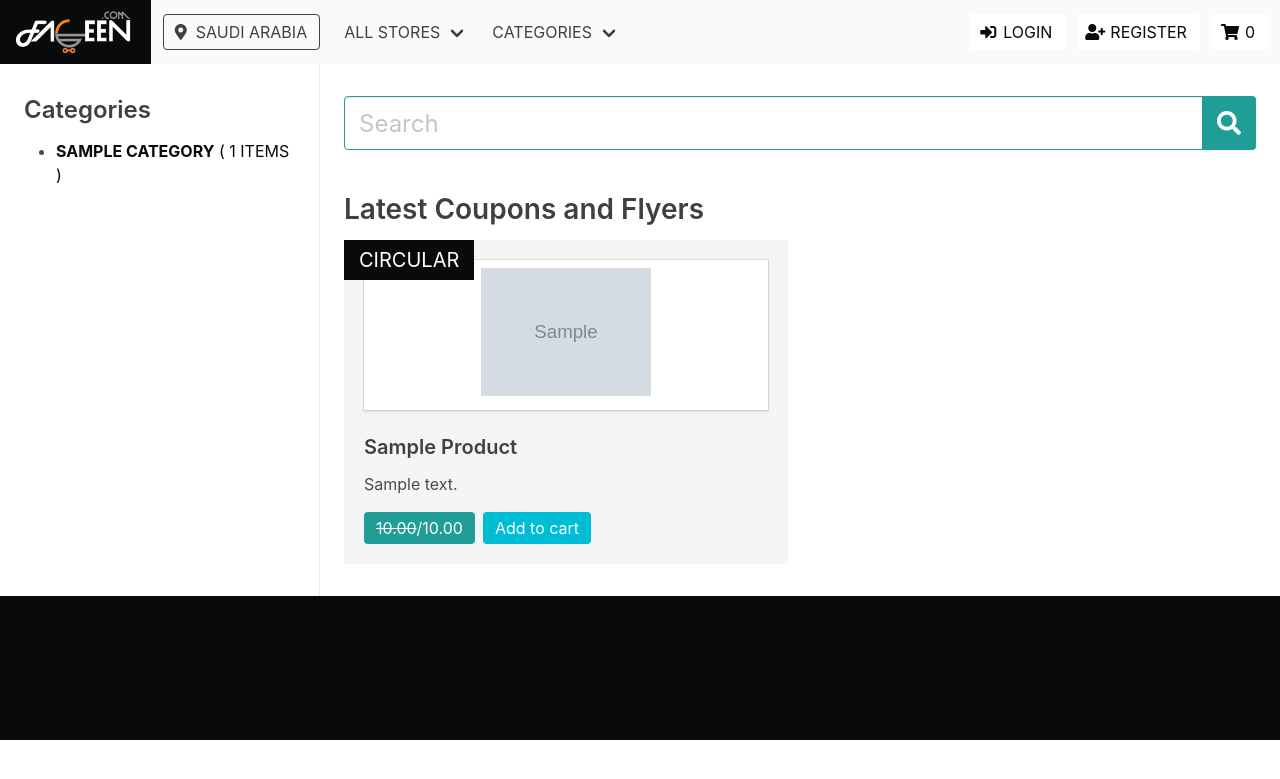
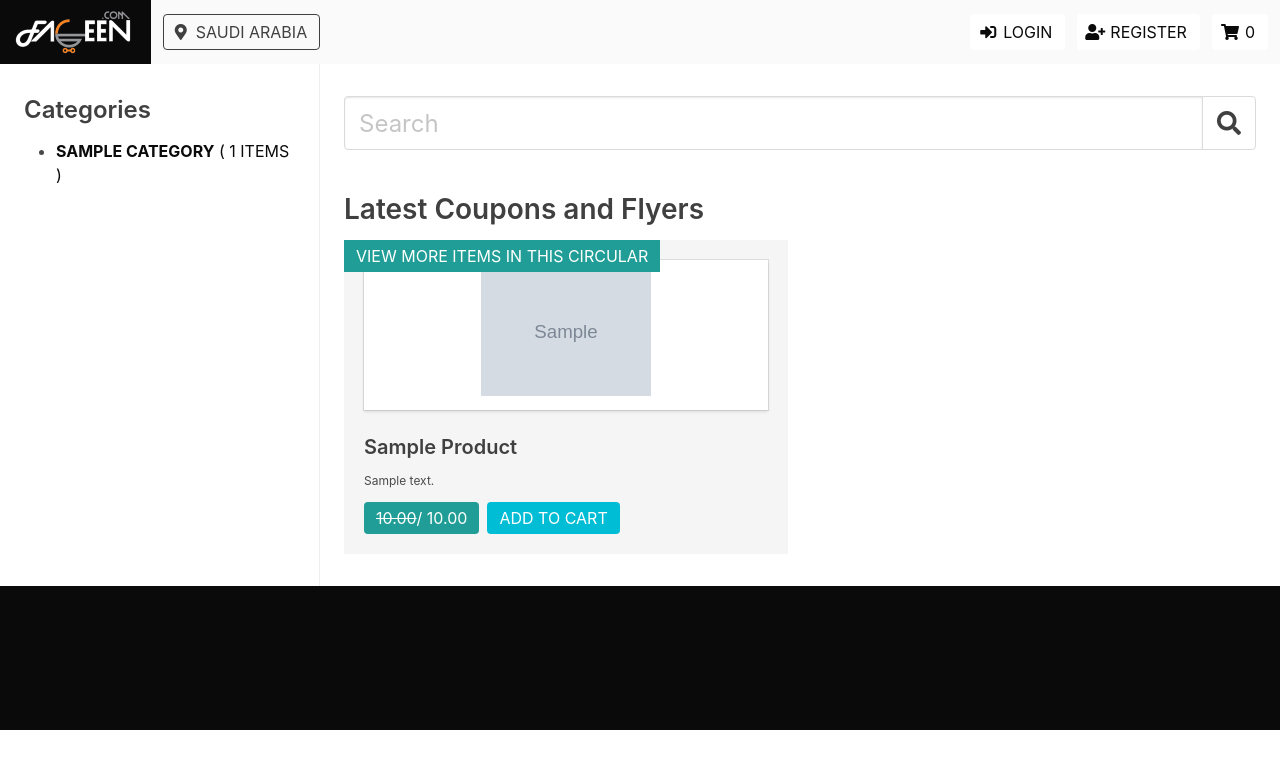
Before and after one commit to saqibrauf/faseen, a Django app: page / in a window 1280 px wide. Shown: the top 779 px of the page. Run offline with Django 3.2, Linux system fonts and the light colour scheme; tables that the repository leaves empty hold one stand-in row (values such as "Sample post"); grey boxes marked "Sample" are stand-in pictures; some libraries are stand-ins or nearby versions.

Commit message:
hgfhjgfjf

```diff
--- a/circulars/models.py
+++ b/circulars/models.py
@@ -103,11 +103,11 @@ class Coupon(models.Model):
 		ordering = ['date_created']
 
 	def __str__(self):
-		return self.product.name.title()
+		return self.products.name.title()
 
 class Product(models.Model):
 	flyer = models.ForeignKey(Flyer, on_delete=models.CASCADE, blank=True, null=True, related_name='products')
-	coupon = models.OneToOneField(Coupon, on_delete=models.CASCADE, blank=True, null=True, related_name='product')
+	coupon = models.OneToOneField(Coupon, on_delete=models.CASCADE, blank=True, null=True, related_name='products')
 	name = models.CharField(max_length=255)
 	slug = models.SlugField(max_length=255, blank=True, editable=False)
 	r_price = models.DecimalField(default=0, decimal_places=2, max_digits=8, verbose_name='Regular Price')
--- a/templates/circulars/index.html
+++ b/templates/circulars/index.html
@@ -11,16 +11,16 @@
 				<div class="column is-6-desktop">
 					<div class="notification is-radiusless" style="min-height: 100%; position: relative;">
 						{% if p.flyer %}
-							<p class="tag is-black is-large is-radiusless" style="position: absolute; top: 0; left: 0;">CIRCULAR</p>
-						{% else %}
-							<p class="tag is-black is-large is-radiusless" style="position: absolute; top: 0; left: 0;">COUPON</p>
+							<p class="tag is-primary is-medium is-radiusless is-uppercase" style="position: absolute; top: 0; left: 0;">View more items in this circular</p>
+						{% elif p.coupon %}
+							<p class="tag is-primary is-medium is-radiusless is-uppercase" style="position: absolute; top: 0; left: 0;">Coupon</p>
 						{% endif %}
 						<figure class="box is-marginless is-radiusless" style="padding: 0.5rem">
 							<img src="{{ p.image.url }}" style="max-height: 8rem;">
 						</figure>
-						<h3>{{ p.name|title }}</h3>
-						<p>{{ p.desc|truncatechars:100 }}</p>
-						<p class="tags"><span class="tag is-primary is-medium"><del>{{p.r_price}}</del>/{{ p.s_price }}</span><span class="tag is-info is-medium">Add to cart</span></p>
+						<h3 class="is-size-5">{{ p.name|title }}</h3>
+						<p class="is-size-7">{{ p.desc|truncatechars:100 }}</p>
+						<p class="tags"><span class="tag is-primary is-medium"><del>{{p.r_price}}</del>/ {{ p.s_price }}</span><span class="tag is-info is-medium">ADD TO CART</span></p>
 					</div>
 				</div>
 			{% endfor %}
--- a/templates/master.html
+++ b/templates/master.html
@@ -18,7 +18,7 @@
 
     <main class="content is-marginless">
     	<div class="columns is-desktop is-marginless is-paddingless">
-            <div class="column is-3-desktop is-marginless is-paddingless" style="border-right: 1px solid #eee;">
+            <div class="column is-3-desktop is-marginless is-paddingless is-hidden-touch" style="border-right: 1px solid #eee;">
                 <div class="section">
                     {% include 'aside.html' %}
                 </div>
@@ -27,10 +27,10 @@
                 <div class="section">
                     <div class="field has-addons">
                         <p class="control is-expanded">
-                            <input class="input is-primary is-large" type="text" placeholder="Search">
+                            <input class="input is-large" type="text" placeholder="Search">
                         </p>
                         <p class="control">
-                            <a class="button is-primary is-large"><span class="icon is-medium"><i class="fas fa-search"></i></span></a>
+                            <a class="button is-large"><span class="icon is-medium"><i class="fas fa-search"></i></span></a>
                         </p>
                     </div>
                     {% block 'main' %}{% endblock %}
--- a/templates/navbar.html
+++ b/templates/navbar.html
@@ -19,7 +19,7 @@
     </div>
     <div id="navMain" class="navbar-menu">
         <div class="navbar-start">
-            <div class="navbar-item has-dropdown is-hoverable">
+            <div class="navbar-item has-dropdown is-hoverable is-hidden">
                 <a class="navbar-link is-uppercase" href="{% url 'all_stores' %}">All Stores</a>
                 <div class="navbar-dropdown">
                     {% for s in STORES_MENU|slice:':10' %}
@@ -29,7 +29,7 @@
                     <a class="navbar-item has-text-weight-bold is-uppercase" href="{% url 'all_stores' %}">View All Stores</a>
                 </div>
             </div>
-            <div class="navbar-item has-dropdown is-hoverable">
+            <div class="navbar-item has-dropdown is-hoverable is-hidden-desktop">
                 <a class="navbar-link is-uppercase" href="{% url 'all_stores' %}">Categories</a>
                 <div class="navbar-dropdown">
                     {% for c in CATEGORIES|slice:':10' %}
```
Also changed, not shown: circulars/admin.py (+11 -4 lines), circulars/migrations/0002_auto_20190120_2238.py (added).
